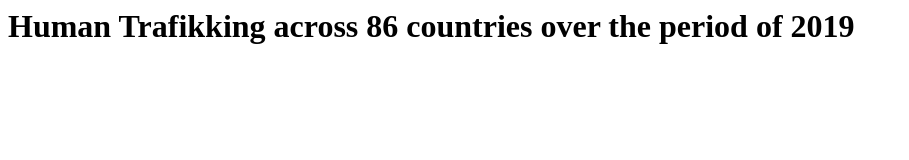
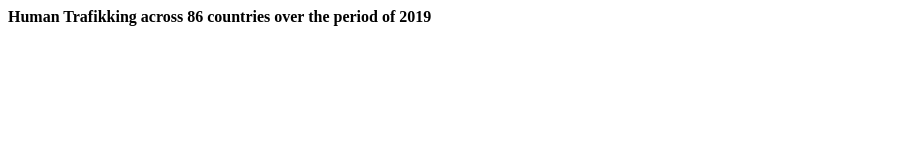
Before and after one commit to arushiverma1999/human_trafikking, a plain HTML site: page index.html in a window 1280 px wide. Shown: the whole page, without its empty margins (0-909 px from the left). Drawn offline with Linux system fonts and the light colour scheme.

Commit message:
Update index.html

```diff
--- a/index.html
+++ b/index.html
@@ -1 +1,4 @@
-<h1>Human Trafikking across 86 countries over the period of 2019</h1>
+
+<div style="left:100px">
+<h4>Human Trafikking across 86 countries over the period of 2019</h4>
+</div>
```
